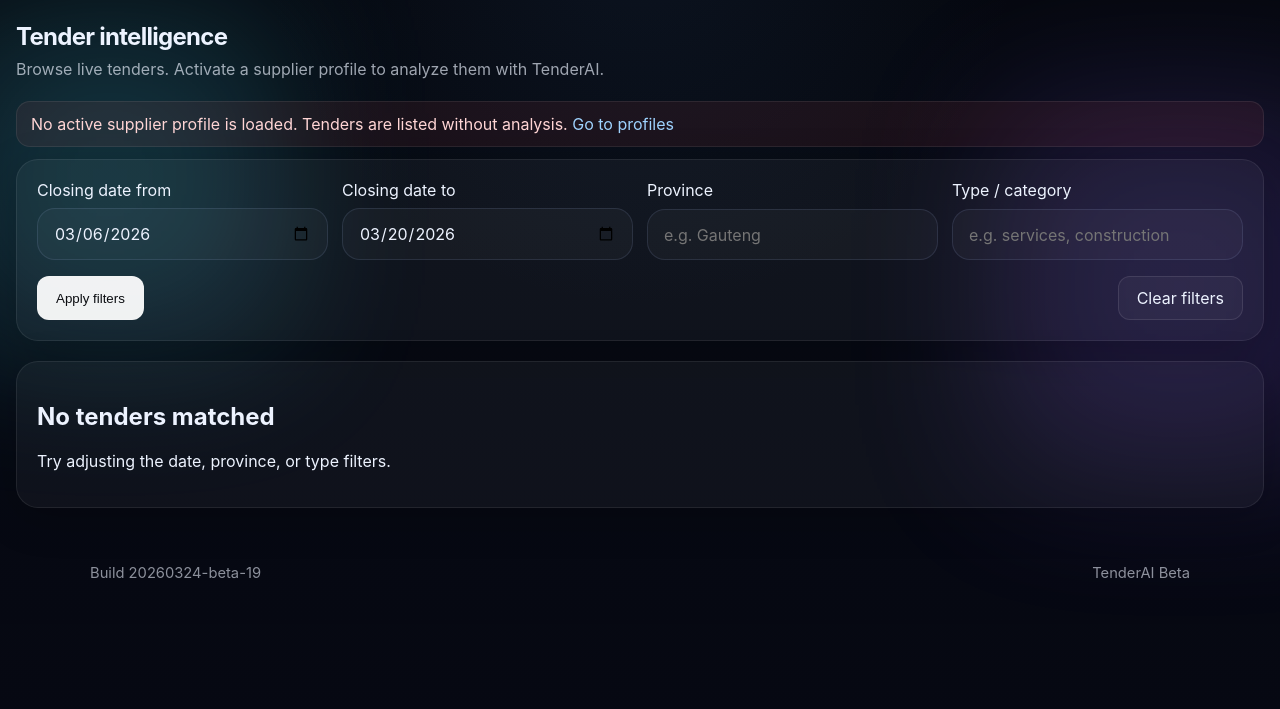
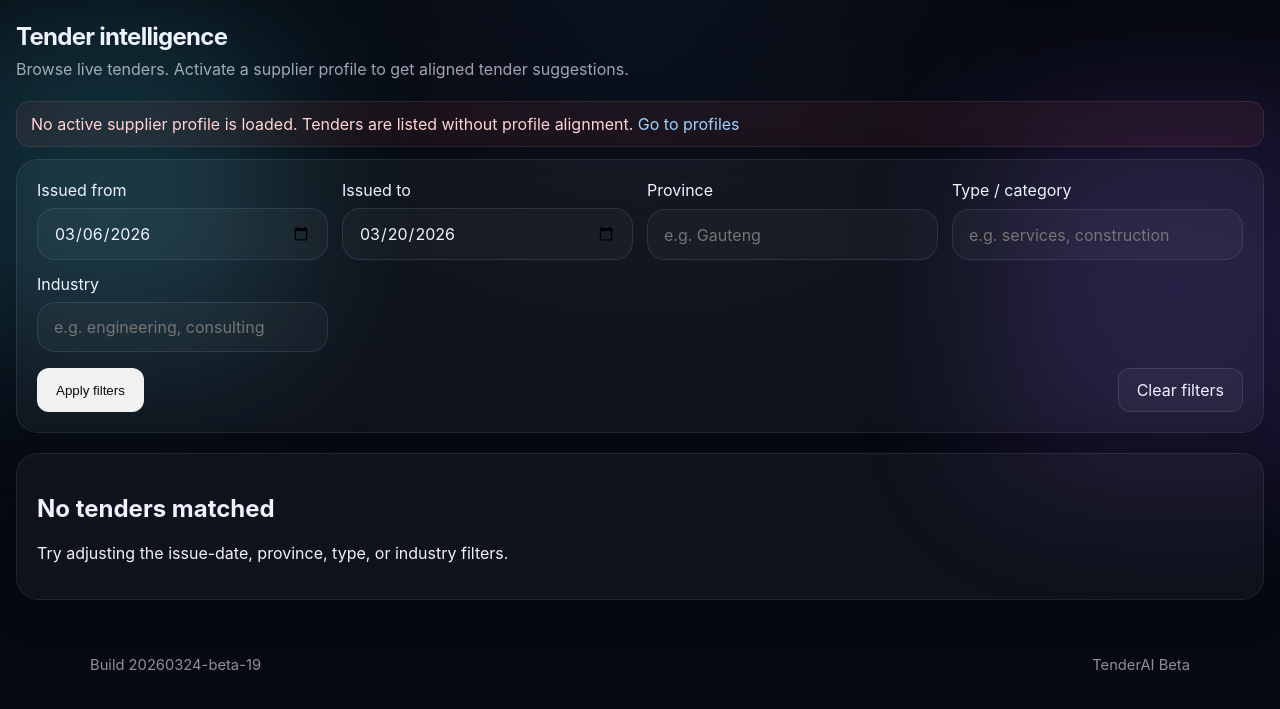
Before and after one commit to veza-sawbn/tenderai-kitchen, a Flask app: page /tenders in a window 1280 px wide. Shown: the part 73-782 px from the top of the page. Run offline with Flask 3, Linux system fonts and the light colour scheme; data that the repository does not hold is empty.

Commit message:
Update feed.html

```diff
--- a/templates/feed.html
+++ b/templates/feed.html
@@ -7,9 +7,9 @@
     <h1>Tender intelligence</h1>
     <p>
       {% if active_profile %}
-        Browsing tenders with <strong>{{ active_profile.company_name or active_profile.file_name }}</strong>.
+        Most aligned tenders for <strong>{{ active_profile.company_name or active_profile.file_name }}</strong>, based on pre-inspection of profile industry and capability overlap.
       {% else %}
-        Browse live tenders. Activate a supplier profile to analyze them with TenderAI.
+        Browse live tenders. Activate a supplier profile to get aligned tender suggestions.
       {% endif %}
     </p>
   </div>
@@ -20,7 +20,7 @@
 
   {% if not analysis_enabled %}
     <div class="flash flash-error">
-      No active supplier profile is loaded. Tenders are listed without analysis.
+      No active supplier profile is loaded. Tenders are listed without profile alignment.
       <a class="text-link" href="{{ url_for('profiles_page') }}">Go to profiles</a>
     </div>
   {% endif %}
@@ -29,14 +29,15 @@
     {% if profile_id %}
       <input type="hidden" name="profile_id" value="{{ profile_id }}">
     {% endif %}
+
     <div class="filters-grid">
       <div class="filter-field">
-        <label for="date_from">Closing date from</label>
+        <label for="date_from">Issued from</label>
         <input id="date_from" name="date_from" type="date" value="{{ filters.date_from }}">
       </div>
 
       <div class="filter-field">
-        <label for="date_to">Closing date to</label>
+        <label for="date_to">Issued to</label>
         <input id="date_to" name="date_to" type="date" value="{{ filters.date_to }}">
       </div>
 
@@ -48,6 +49,11 @@
       <div class="filter-field">
         <label for="tender_type">Type / category</label>
         <input id="tender_type" name="tender_type" type="text" placeholder="e.g. services, construction" value="{{ filters.tender_type }}">
+      </div>
+
+      <div class="filter-field">
+        <label for="industry">Industry</label>
+        <input id="industry" name="industry" type="text" placeholder="e.g. engineering, consulting" value="{{ filters.industry }}">
       </div>
     </div>
 
@@ -70,20 +76,12 @@
             <h2>{{ tender.title or "Untitled tender" }}</h2>
           </div>
 
-          {% if tender.days_left is not none %}
-            <div class="fit-badge {% if tender.days_left < 0 %}fit-low-fit{% elif tender.days_left <= 7 %}fit-medium-fit{% else %}fit-neutral{% endif %}">
-              {% if tender.days_left < 0 %}
-                Closed
-              {% elif tender.days_left == 0 %}
-                Closes today
-              {% elif tender.days_left == 1 %}
-                1 day left
-              {% else %}
-                {{ tender.days_left }} days left
-              {% endif %}
+          {% if tender.prefit and tender.prefit.score is not none %}
+            <div class="fit-badge {% if tender.prefit.score >= 70 %}fit-high-fit{% elif tender.prefit.score >= 45 %}fit-medium-fit{% else %}fit-low-fit{% endif %}">
+              {{ tender.prefit.band }}
             </div>
           {% else %}
-            <div class="fit-badge fit-neutral">Date unknown</div>
+            <div class="fit-badge fit-neutral">Browse</div>
           {% endif %}
         </div>
 
@@ -93,19 +91,40 @@
 
         <div class="detail-stack">
           <div>
+            <strong>Issued</strong>
+            <p>{{ tender.issue_date_display or "Not supplied" }}</p>
+          </div>
+
+          <div>
+            <strong>Closes</strong>
+            <p>
+              {{ tender.closing_date_display or "Not supplied" }}
+              {% if tender.days_left is not none %}
+                ·
+                {% if tender.days_left < 0 %}
+                  Closed
+                {% elif tender.days_left == 0 %}
+                  Closes today
+                {% elif tender.days_left == 1 %}
+                  1 day left
+                {% else %}
+                  {{ tender.days_left }} days left
+                {% endif %}
+              {% endif %}
+            </p>
+          </div>
+
+          <div>
             <strong>Buyer</strong>
             <p>{{ tender.buyer_name or "Unknown buyer" }}</p>
           </div>
 
+          {% if tender.prefit and tender.prefit.reasons %}
           <div>
-            <strong>Closing date</strong>
-            <p>{{ tender.closing_date_display or "Not supplied" }}</p>
+            <strong>Pre-inspection overlap</strong>
+            <p>{{ tender.prefit.reasons | join(", ") }}</p>
           </div>
-
-          <div>
-            <strong>Location</strong>
-            <p>{{ tender.delivery_location or tender.province or "Not supplied" }}</p>
-          </div>
+          {% endif %}
         </div>
 
         <div class="card-foot">
@@ -116,7 +135,7 @@
     {% else %}
       <div class="card empty-card">
         <h2>No tenders matched</h2>
-        <p>Try adjusting the date, province, or type filters.</p>
+        <p>Try adjusting the issue-date, province, type, or industry filters.</p>
       </div>
     {% endfor %}
   </div>
```
